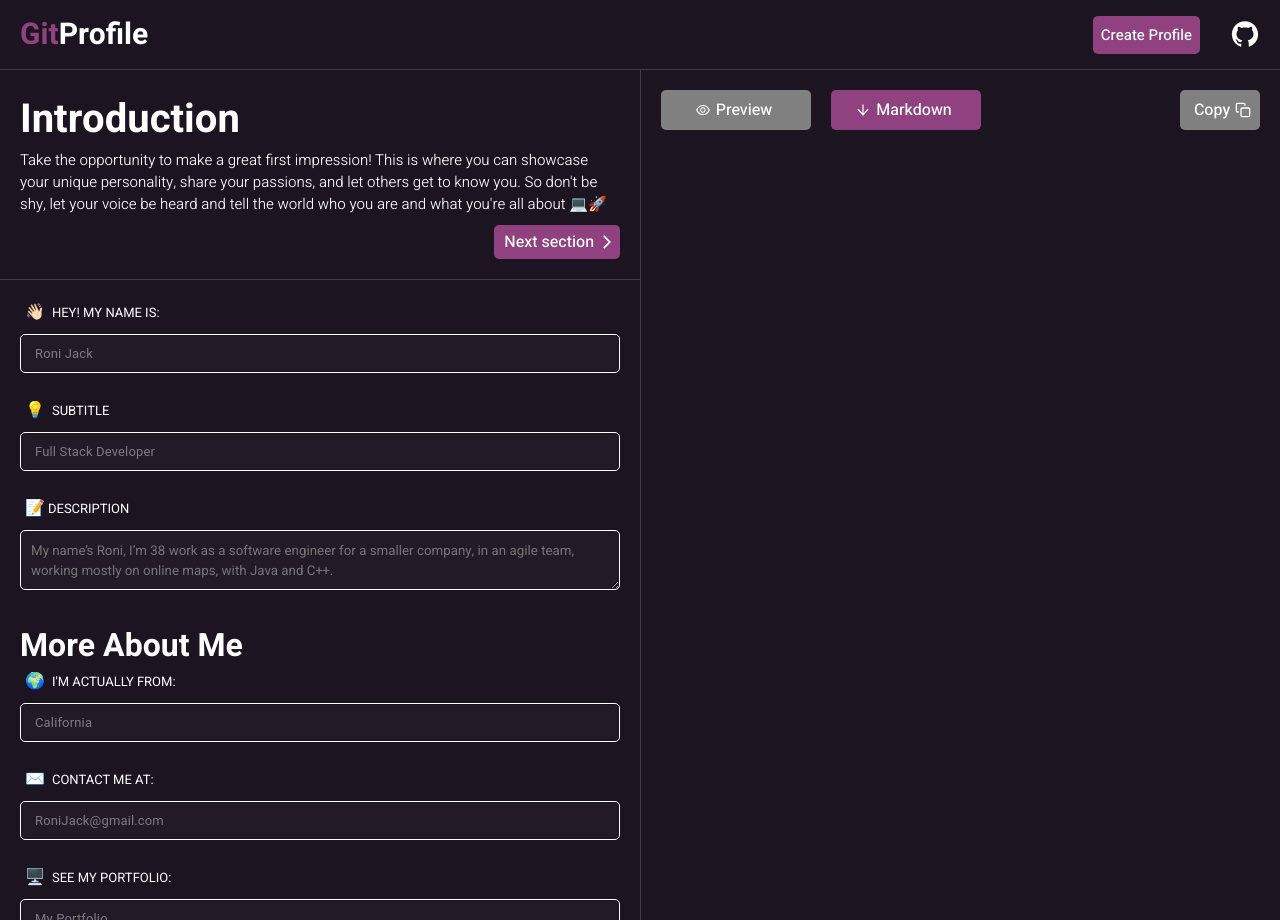
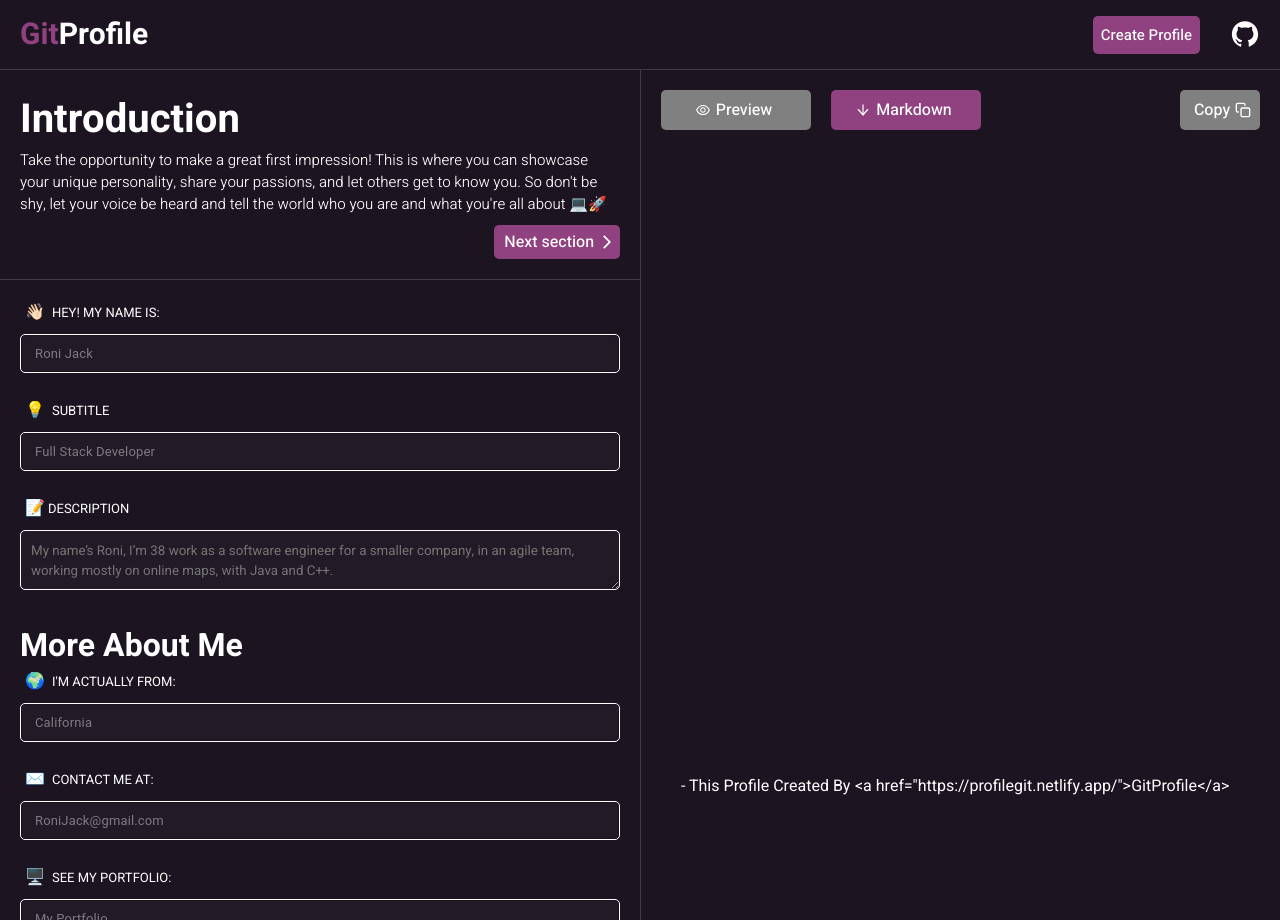
Before and after one commit to RoniJackVituli/gitprofile, a React (Create React App) app: page /createProfile in a window 1280 px wide. Both pictures are taken after a click on the element "Markdown". Built offline with nearby package versions, Linux system fonts and the light colour scheme.

Commit message:
add credit

```diff
--- a/src/components/Web/ReadMe/Markdown.tsx
+++ b/src/components/Web/ReadMe/Markdown.tsx
@@ -166,6 +166,10 @@ const Markdown = () => {
               socials.github.userName
             }&theme=${gitHubGraph[badgesStats.indexGraph]})`}
         </span>
+
+        <br />
+        <br />
+        <span>{`-`} This Profile Created By {`<a href="https://profilegit.netlify.app/">`}GitProfile{`</a>`}</span>
       </div>
     </div>
   );
```
